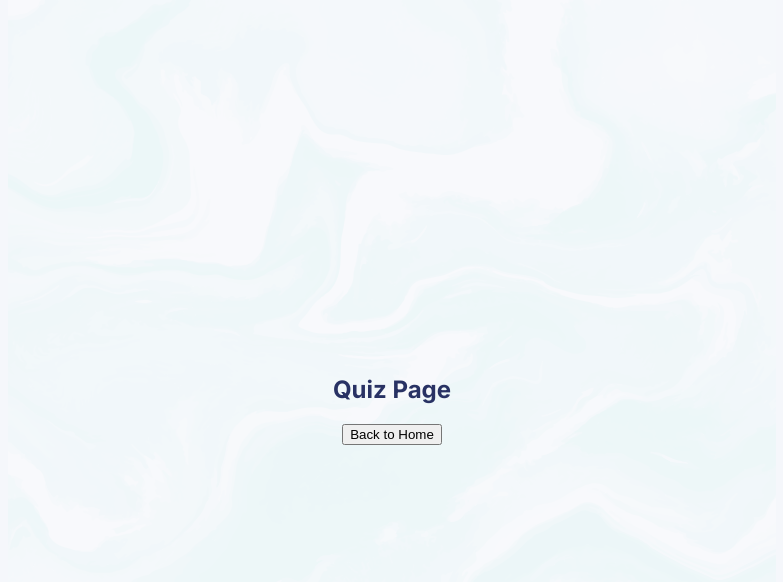
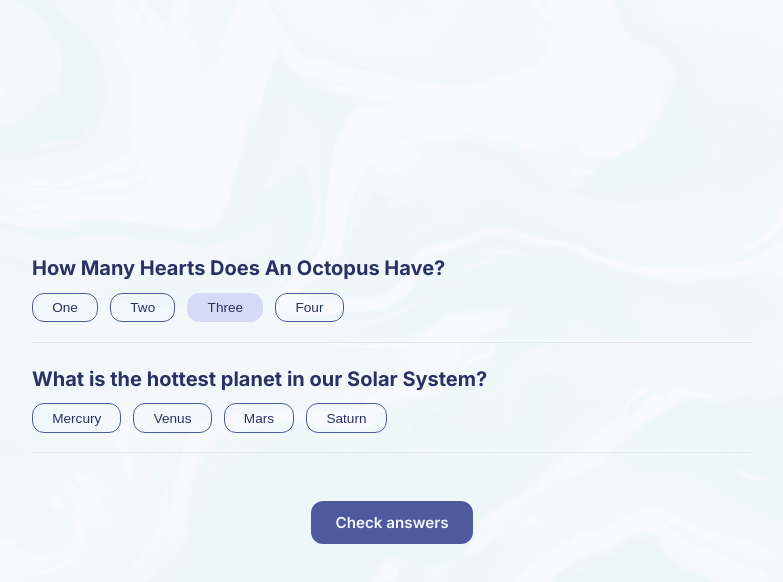
Before and after one commit to yy933/Quizzical-Quiz-app, a React (Vite) app: page / in a window 1280 px wide. Both pictures are taken after a click on the button "Start quiz". Shown: the top 582 px of the page, without its empty margins (248-1031 px from the left). Built offline with nearby package versions, Linux system fonts and the light colour scheme.

Commit message:
feat: Create Quiz and Question component. Add feature that clicking Start quiz btn and directing to quiz page

```diff
--- a/package.json
+++ b/package.json
@@ -10,6 +10,7 @@
     "preview": "vite preview"
   },
   "dependencies": {
+    "clsx": "^2.1.1",
     "he": "^1.2.0",
     "nanoid": "^5.1.16",
     "react": "^19.2.7",
--- a/src/App.jsx
+++ b/src/App.jsx
@@ -1,9 +1,10 @@
-import React, { useState } from 'react'
+import { useState } from 'react'
 import backgroundImage from './assets/background-image.png'
 import Welcome from './components/Welcome'
+import Quiz from './components/Quiz'
 function App() {
   // gameStage: "welcome"|"quiz"|"result"
-  const [gameStage, setGameStage] = useState("welcome")
+  const [gameStage, setGameStage] = useState('welcome')
   return (
     <main>
       {/* background blobs */}
@@ -13,12 +14,7 @@ function App() {
       {gameStage === 'welcome' && (
         <Welcome onStart={() => setGameStage('quiz')} />
       )}
-      {gameStage === 'quiz' && (
-        <div style={{ textAlign: 'center', zIndex: 1 }}>
-          <h2>Quiz Page</h2>
-          <button onClick={() => setGameStage('welcome')}>Back to Home</button>
-        </div>
-      )}
+      {gameStage === 'quiz' && <Quiz gameStage={gameStage} />}
     </main>
   )
 }
--- /dev/null
+++ b/src/components/Question.jsx
@@ -0,0 +1,24 @@
+import { clsx } from 'clsx'
+
+export default function Question(props) {
+  const { question, allAnswers } = props.questionData
+
+  return (
+    <div className="question-container">
+      <h3 className="question-text">{question}</h3>
+      <div className="answers-grid">
+        {allAnswers.map((answer) => (
+          <button
+            key={answer.id}
+            className={clsx('answer-btn', {
+              selected: answer.isSelected,
+            })}
+          >
+            {answer.value}
+          </button>
+        ))}
+      </div>
+      <hr className="question-divider" />
+    </div>
+  )
+}
--- /dev/null
+++ b/src/components/Quiz.jsx
@@ -0,0 +1,51 @@
+import  { useState } from 'react'
+import Question from './Question'
+
+// mock data for testing
+const mockQuestions = [
+  {
+    id: 'q1',
+    question: 'How Many Hearts Does An Octopus Have?',
+    correctAnswer: 'Three',
+    allAnswers: [
+      { id: 'a1', value: 'One', isSelected: false },
+      { id: 'a2', value: 'Two', isSelected: false },
+      { id: 'a3', value: 'Three', isSelected: true }, // correct answer (mocked)
+      { id: 'a4', value: 'Four', isSelected: false },
+    ],
+  },
+  {
+    id: 'q2',
+    question: 'What is the hottest planet in our Solar System?',
+    correctAnswer: 'Venus',
+    allAnswers: [
+      { id: 'a5', value: 'Mercury', isSelected: false },
+      { id: 'a6', value: 'Venus', isSelected: false },
+      { id: 'a7', value: 'Mars', isSelected: false },
+      { id: 'a8', value: 'Saturn', isSelected: false },
+    ],
+  },
+]
+
+export default function Quiz(props) {
+  const [questions, setQuestions] = useState(mockQuestions)
+
+  return (
+    <section className="quiz-container">
+      {/* render questions */}
+      {questions.map((question) => (
+        <Question key={question.id} questionData={question} />
+      ))}
+
+      {/* button section */}
+      <div className="quiz-footer">
+        {props.gameStage === 'result' && (
+          <span className="score-text">You scored 3/5 correct answers</span>
+        )}
+        <button className="footer-btn">
+          {props.gameStage === 'quiz' ? 'Check answers' : 'Play again'}
+        </button>
+      </div>
+    </section>
+  )
+}
--- a/src/components/Welcome.jsx
+++ b/src/components/Welcome.jsx
@@ -1,13 +1,11 @@
-import React from 'react'
-
-export default function Welcome(props) {
+export default function Welcome({ onStart }) {
   return (
-    <div className="welcome-container">
+    <section className="welcome-container">
       <h1 className="welcome-title">Quizzical</h1>
       <p className="welcome-text">Some description if needed</p>
-      <button className="welcome-btn" onClick={props.onStart}>
+      <button className="welcome-btn" onClick={onStart}>
         Start quiz
       </button>
-    </div>
+    </section>
   )
 }
--- a/src/index.css
+++ b/src/index.css
@@ -27,7 +27,6 @@ body {
 }
 
 #root {
-  max-width: 768px;
   min-height: 100%;
   margin: 0 auto;
   display: flex;
@@ -39,6 +38,7 @@ body {
 
 main {
   width: 100%;
+  max-width: 768px;
   min-height: 100vh;
   display: flex;
   align-items: center;
@@ -99,3 +99,96 @@ main {
   z-index: 0;
   pointer-events: none;
 }
+
+/* Quiz container */
+.quiz-container {
+  width: 100%;
+  padding: 2rem 1.5rem;
+  z-index: 1;
+  display: flex;
+  flex-direction: column;
+}
+
+/* Question container */
+.question-container {
+  margin-bottom: 1.5rem;
+}
+
+.question-text {
+  font-size: 1.25rem;
+  color: var(--color-text-main);
+  margin: 0 0 0.8rem 0;
+  font-weight: 700;
+  text-align: left;
+}
+
+/* answer container */
+.answers-grid {
+  display: flex;
+  flex-wrap: wrap;
+  gap: 0.75rem;
+  margin-bottom: 1.2rem;
+}
+
+/* answer button initial style */
+.answer-btn {
+  background-color: transparent;
+  color: var(--color-text-main);
+  border: 1.5px solid var(--color-btn-border);
+  padding: 0.4rem 1.2rem;
+  font-size: 0.85rem;
+  font-weight: 500;
+  border-radius: 12px;
+  cursor: pointer;
+  transition: all 0.15s ease;
+}
+
+/* answer button Hover effect */
+.answer-btn:hover {
+  background-color: #ebeefc;
+}
+
+/* answer button Selected style */
+.answer-btn.selected {
+  background-color: var(--color-selected);
+  border-color: var(--color-selected);
+}
+
+/* question divider */
+.question-divider {
+  border: none;
+  border-top: 1px solid #e5e7eb;
+  margin: 0;
+}
+
+/* quiz footer */
+.quiz-footer {
+  display: flex;
+  justify-content: center;
+  align-items: center;
+  gap: 1.5rem;
+  margin-top: 1.5rem;
+}
+
+.score-text {
+  font-size: 1.1rem;
+  font-weight: 700;
+  color: var(--color-text-main);
+}
+
+.footer-btn {
+  background-color: var(--color-primary);
+  color: #f5f7fb;
+  border: none;
+  padding: 0.75rem 1.5rem;
+  font-size: 0.95rem;
+  font-family: 'Inter', sans-serif;
+  font-weight: 600;
+  border-radius: 12px;
+  cursor: pointer;
+  transition: opacity 0.2s ease;
+}
+
+.footer-btn:hover {
+  opacity: 0.9;
+}
```
Also changed, not shown: 2 other files (tests, documents, lock files or other folders).
